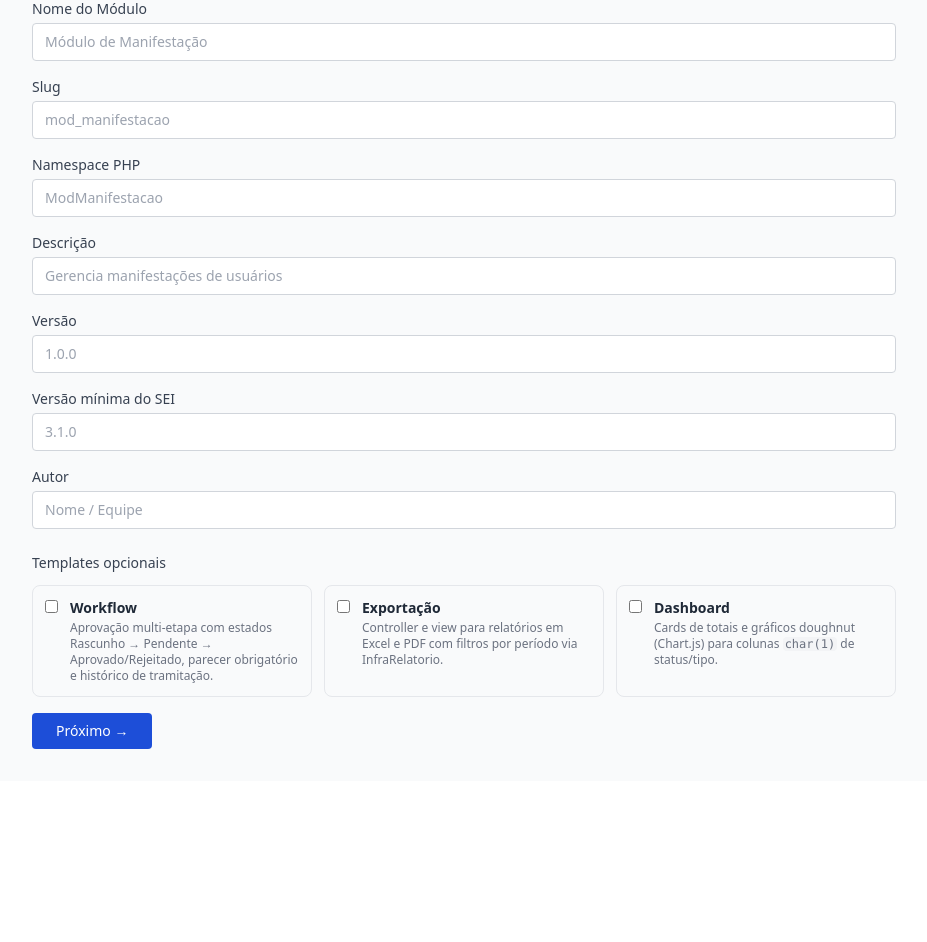
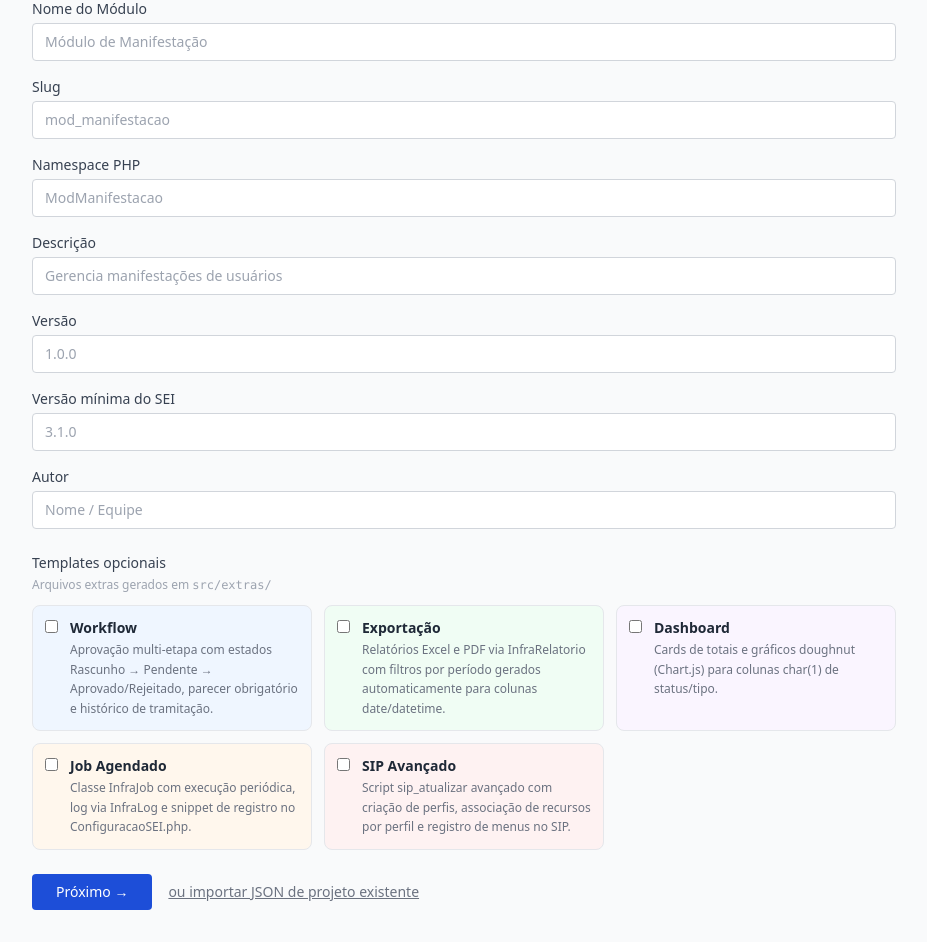
Before and after one commit to benmatos/sei-module-builder, a FastAPI app: page /wizard/1 in a window 1280 px wide. Shown: the part 141-1083 px from the top of the page, without its empty margins (176-1103 px from the left). Before the commit the page ends 890 px from the top, so only its background shows below. Run offline with FastAPI, Linux system fonts and the light colour scheme; some libraries are stand-ins or nearby versions.

Commit message:
Add files via upload

```diff
--- a/templates/wizard/step1.html
+++ b/templates/wizard/step1.html
@@ -5,13 +5,13 @@
 
 <form method="POST" action="/wizard/1" class="space-y-4">
   {% for field, label, placeholder in [
-    ("nome",          "Nome do Módulo",          "Módulo de Manifestação"),
-    ("slug",          "Slug",                    "mod_manifestacao"),
-    ("namespace",     "Namespace PHP",           "ModManifestacao"),
-    ("descricao",     "Descrição",               "Gerencia manifestações de usuários"),
-    ("versao",        "Versão",                  "1.0.0"),
-    ("sei_versao_min","Versão mínima do SEI",    "3.1.0"),
-    ("autor",         "Autor",                   "Nome / Equipe")
+    ("nome",          "Nome do Módulo",       "Módulo de Manifestação"),
+    ("slug",          "Slug",                 "mod_manifestacao"),
+    ("namespace",     "Namespace PHP",        "ModManifestacao"),
+    ("descricao",     "Descrição",            "Gerencia manifestações de usuários"),
+    ("versao",        "Versão",               "1.0.0"),
+    ("sei_versao_min","Versão mínima do SEI", "3.1.0"),
+    ("autor",         "Autor",                "Nome / Equipe")
   ] %}
   <div>
     <label class="block text-sm font-medium text-gray-700 mb-1">{{ label }}</label>
@@ -24,54 +24,55 @@
 
   <!-- Templates opcionais -->
   <div class="pt-2">
-    <p class="text-sm font-medium text-gray-700 mb-3">Templates opcionais</p>
-    <div class="grid grid-cols-1 gap-3 sm:grid-cols-3">
+    <p class="text-sm font-medium text-gray-700 mb-1">Templates opcionais</p>
+    <p class="text-xs text-gray-400 mb-3">Arquivos extras gerados em <code>src/extras/</code></p>
+    <div class="grid grid-cols-1 gap-3 sm:grid-cols-2 lg:grid-cols-3">
 
-      <label class="flex items-start gap-3 border rounded-lg p-3 cursor-pointer hover:border-blue-400
-                    has-[:checked]:border-blue-500 has-[:checked]:bg-blue-50 transition-colors">
-        <input type="checkbox" name="extras" value="workflow" class="mt-0.5 rounded"
-               {{ 'checked' if 'workflow' in data.get('extras', []) }}/>
+      {% set extras_config = [
+        ("workflow",   "Workflow",      "fa-code-branch", "blue",
+         "Aprovação multi-etapa com estados Rascunho → Pendente → Aprovado/Rejeitado, parecer obrigatório e histórico de tramitação."),
+        ("exportacao", "Exportação",    "fa-file-export", "green",
+         "Relatórios Excel e PDF via InfraRelatorio com filtros por período gerados automaticamente para colunas date/datetime."),
+        ("dashboard",  "Dashboard",     "fa-chart-pie",   "purple",
+         "Cards de totais e gráficos doughnut (Chart.js) para colunas char(1) de status/tipo."),
+        ("job",        "Job Agendado",  "fa-clock",       "orange",
+         "Classe InfraJob com execução periódica, log via InfraLog e snippet de registro no ConfiguracaoSEI.php."),
+        ("sip",        "SIP Avançado",  "fa-shield-alt",  "red",
+         "Script sip_atualizar avançado com criação de perfis, associação de recursos por perfil e registro de menus no SIP.")
+      ] %}
+
+      {% for value, label, icon, color, desc in extras_config %}
+      {% set cores = {
+        "blue":   "border-blue-500 bg-blue-50 text-blue-700",
+        "green":  "border-green-500 bg-green-50 text-green-700",
+        "purple": "border-purple-500 bg-purple-50 text-purple-700",
+        "orange": "border-orange-500 bg-orange-50 text-orange-700",
+        "red":    "border-red-500 bg-red-50 text-red-700"
+      } %}
+      <label class="flex items-start gap-3 border rounded-lg p-3 cursor-pointer
+                    hover:border-{{ color }}-400 transition-colors
+                    has-[:checked]:{{ cores[color] }}">
+        <input type="checkbox" name="extras" value="{{ value }}" class="mt-0.5 rounded"
+               {{ 'checked' if value in data.get('extras', []) }}/>
         <div>
-          <p class="text-sm font-semibold text-gray-800">Workflow</p>
-          <p class="text-xs text-gray-500 mt-0.5">
-            Aprovação multi-etapa com estados Rascunho → Pendente → Aprovado/Rejeitado,
-            parecer obrigatório e histórico de tramitação.
-          </p>
+          <p class="text-sm font-semibold text-gray-800">{{ label }}</p>
+          <p class="text-xs text-gray-500 mt-0.5 leading-relaxed">{{ desc }}</p>
         </div>
       </label>
-
-      <label class="flex items-start gap-3 border rounded-lg p-3 cursor-pointer hover:border-blue-400
-                    has-[:checked]:border-blue-500 has-[:checked]:bg-blue-50 transition-colors">
-        <input type="checkbox" name="extras" value="exportacao" class="mt-0.5 rounded"
-               {{ 'checked' if 'exportacao' in data.get('extras', []) }}/>
-        <div>
-          <p class="text-sm font-semibold text-gray-800">Exportação</p>
-          <p class="text-xs text-gray-500 mt-0.5">
-            Controller e view para relatórios em Excel e PDF com filtros
-            por período via InfraRelatorio.
-          </p>
-        </div>
-      </label>
-
-      <label class="flex items-start gap-3 border rounded-lg p-3 cursor-pointer hover:border-blue-400
-                    has-[:checked]:border-blue-500 has-[:checked]:bg-blue-50 transition-colors">
-        <input type="checkbox" name="extras" value="dashboard" class="mt-0.5 rounded"
-               {{ 'checked' if 'dashboard' in data.get('extras', []) }}/>
-        <div>
-          <p class="text-sm font-semibold text-gray-800">Dashboard</p>
-          <p class="text-xs text-gray-500 mt-0.5">
-            Cards de totais e gráficos doughnut (Chart.js) para colunas
-            <code class="bg-gray-100 px-0.5 rounded">char(1)</code> de status/tipo.
-          </p>
-        </div>
-      </label>
+      {% endfor %}
 
     </div>
   </div>
 
-  <button type="submit"
-          class="bg-blue-700 text-white px-6 py-2 rounded hover:bg-blue-800 text-sm font-medium">
-    Próximo →
-  </button>
+  <div class="flex items-center gap-4 pt-2">
+    <button type="submit"
+            class="bg-blue-700 text-white px-6 py-2 rounded hover:bg-blue-800 text-sm font-medium">
+      Próximo →
+    </button>
+    <!-- Importar projeto existente -->
+    <a href="/importar" class="text-sm text-gray-500 hover:text-blue-600 underline">
+      ou importar JSON de projeto existente
+    </a>
+  </div>
 </form>
 {% endblock %}
```
